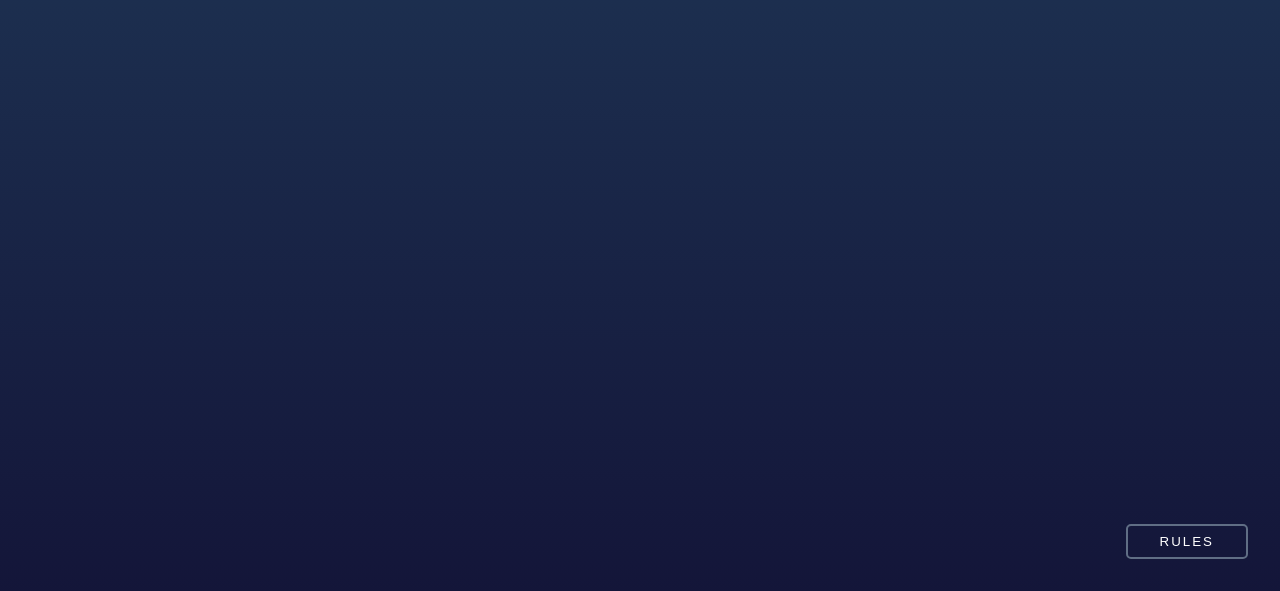
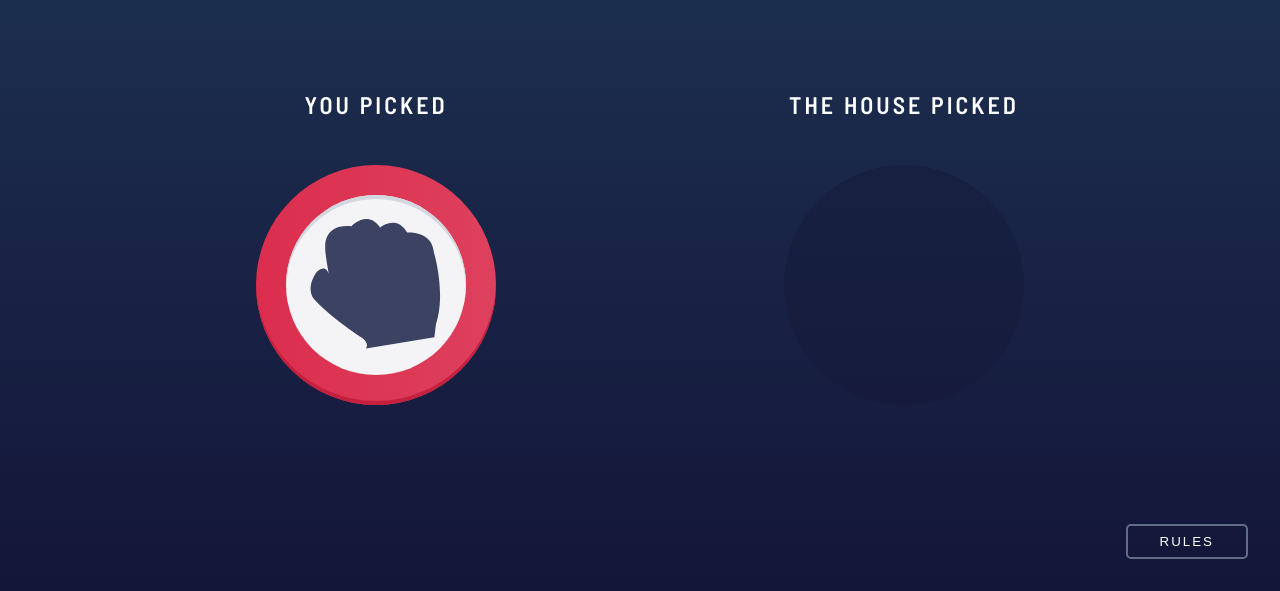
Before and after one commit to kcde/rps, a plain HTML site: page index.html in a window 1280 px wide. Shown: the part 209-800 px from the top of the page. Drawn offline with Linux system fonts and the light colour scheme.

Commit message:
step 3 done

```diff
--- a/css/style.css
+++ b/css/style.css
@@ -33,7 +33,7 @@ header {
     display: flex;
     justify-content: space-between;
     align-items: center;
-    width: 80%;
+    width: 90%;
     margin-left: auto;
     margin-right: auto;
     margin-bottom: 6rem;
@@ -45,9 +45,21 @@ img {
     width: 100%;
 }
 
+p {
+    text-transform: uppercase;
+    /* font-size: 12px; */
+    letter-spacing: 3px;
+}
+
 .btn {
     border: none;
     background: none;
+}
+
+.container {
+    width: 85%;
+    margin: 0 auto;
+    max-width: 768px;
 }
 
 .rules-btn {
@@ -89,7 +101,6 @@ body .display-none {
 
 .rules-head {
     text-transform: uppercase;
-
     font-weight: 600;
     font-size: 2rem;
     text-align: center;
@@ -183,6 +194,38 @@ body .display-none {
     top: 0;
     /* transform: translate(-50%, 50%); */
 }
+.pre-select {
+    width: 8rem;
+    height: 8rem;
+    background-color: hsl(238, 42%, 15%);
+    opacity: 0.4;
+    border-radius: 100vw;
+}
+.result {
+    display: flex;
+    justify-content: space-between;
+    align-items: center;
+}
+.result > * {
+    position: relative;
+    display: flex;
+    flex-direction: column;
+    align-items: center;
+}
+
+.result .select-btn {
+    position: initial;
+    transform: none;
+    width: 8rem;
+    height: 8rem;
+}
+.result-text {
+    font-size: clamp(14px, 4vw, 1.5rem);
+    font-weight: 700;
+    text-align: center;
+    order: 2;
+    margin-top: 2rem;
+}
 
 @media (min-width: 768px) {
     .overlay {
@@ -230,3 +273,18 @@ body .display-none {
         bottom: 2rem;
     }
 }
+
+@media (min-width: 960px) {
+    .result-text {
+        order: initial;
+        margin-top: 0;
+        margin-bottom: 3rem;
+    }
+
+    .select-btn,
+    .result .select-btn,
+    .pre-select {
+        width: 15rem;
+        height: 15rem;
+    }
+}
--- a/index.html
+++ b/index.html
@@ -16,7 +16,7 @@
         <!-- OVERLAY -->
         <div class="overlay display-none">
             <div class="rules">
-                <div class="container">
+                <div>
                     <div class="rules-header">
                         <h1 class="rules-head">Rules</h1>
                         <button type="button" class="btn close-rules">
@@ -29,6 +29,7 @@
             </div>
         </div>
         <!-- HEADER -->
+        <div class="container">
             <header>
                 <div class="logo">
                     <img src="./assets/logo.svg" alt="logo" />
@@ -60,8 +61,28 @@
                         </div>
                     </div>
                 </div>
-            <div class="result"></div>
+                <div class="result">
+                    <div class="player">
+                        <p class="result-text">you picked</p>
+                        <div class="rock select-btn">
+                            <div class="select-btn-icon">
+                                <img src="./assets/icon-rock.svg" alt="rock" />
+                            </div>
+                        </div>
+                    </div>
+                    <div class="computer">
+                        <p class="result-text">the house picked</p>
+                        <div class="paper select-btn display-none">
+                            <div class="select-btn-icon">
+                                <img src="./assets/icon-paper.svg" alt="paper" />
+                            </div>
+                        </div>
+
+                        <div class="pre-select"></div>
+                    </div>
+                </div>
             </main>
+        </div>
 
         <button class="btn rules-btn">rules</button>
     </body>
```
Lines whose indentation alone changed are shown as unchanged.
